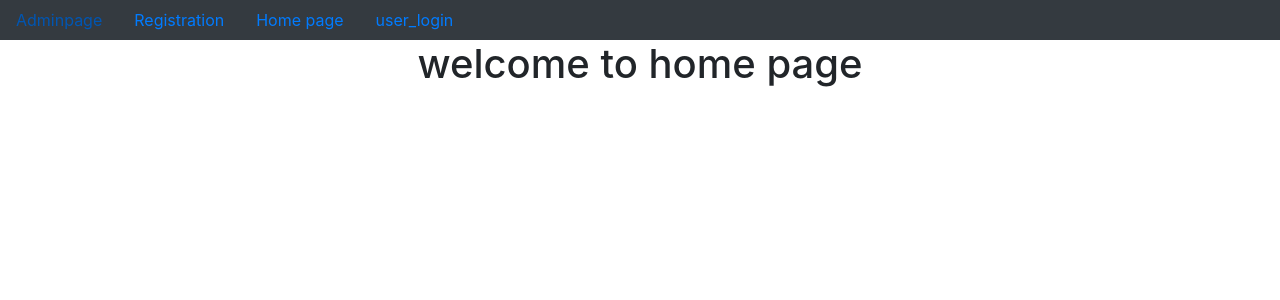
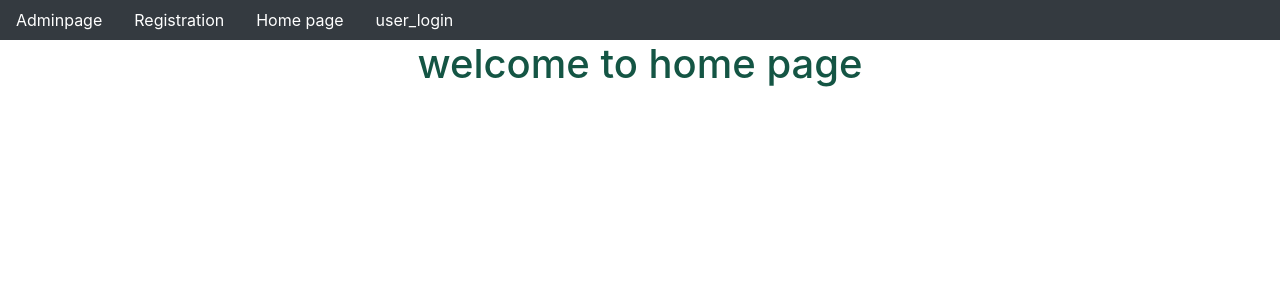
Before and after one commit to Lavanya19321/user_registration_form, a Django app: page /home/ in a window 1280 px wide. Shown: the top 300 px of the page. Run offline with Django 4.2, Linux system fonts and the light colour scheme.

Commit message:
first commit

```diff
--- a/app/models.py
+++ b/app/models.py
@@ -6,3 +6,5 @@ class profile(models.Model):
     username=models.OneToOneField(User,on_delete=models.CASCADE)
     address=models.TextField()
     profile_pic=models.ImageField()
+    def __str__(self):
+        return self.username
--- a/app/views.py
+++ b/app/views.py
@@ -1,8 +1,10 @@
 from django.shortcuts import render
 from django.http import HttpResponse,HttpResponseRedirect
 from django.core.mail import send_mail
-from django.contrib.auth import authenticate,login
+from django.contrib.auth import authenticate,login,logout
 from django.urls import reverse
+from django.contrib.auth.decorators import login_required
+from app.models import *
 
 from app.forms import *
 
@@ -59,3 +61,16 @@ def home(request):
         d={'username':username}
         return render(request,'home.html',d)
     return render(request,'home.html',)
+
+@login_required
+def user_logout(request):
+    logout(request)
+    return HttpResponseRedirect(reverse('home'))
+
+@login_required
+def profile_display(request):
+    un=request.session.get('username')
+    uo=User.objects.get(username=un)
+    po=profile.objects.get(username=uo)
+    d={'uo':uo,'po':po}
+    return render(request,'profile_display.html',d)
--- a/project10/urls.py
+++ b/project10/urls.py
@@ -25,6 +25,8 @@ urlpatterns = [
     path('register',register,name='register'),
     path('user_login/',user_login,name='user_login'),
     path('home/',home,name='home'),
+    path('user_logout/',user_logout,name='user_logout'),
+    path('profile_display/',profile_display,name='profile_display'),
 
 
 ]+static(settings.MEDIA_URL,document_root=settings.MEDIA_ROOT)
--- a/templates/dummy.html
+++ b/templates/dummy.html
@@ -13,10 +13,15 @@
   </head>
   <body>
     <nav class="nav bg-dark nav-dark">
-        <a href="{% url 'admin:index' %}" class="nav-link">Adminpage</a>
-        <a href="{% url 'register' %}" class="nav-link">Registration</a>
-        <a href="{% url 'home' %}" class="nav-link">Home page</a>
-        <a href="{% url 'user_login' %}" class="nav-link">user_login</a>
+        <a href="{% url 'admin:index' %}" class="nav-link"  style="color:white">Adminpage</a>
+        <a href="{% url 'register' %}" class="nav-link"  style="color:white">Registration</a>
+        <a href="{% url 'home' %}" class="nav-link"  style="color:white">Home page</a>
+        {% if user.is_authenticated %}
+          <a href="{% url 'profile_display' %}" class="nav-link"  style="color:white">profile_display</a>
+          <a href="{% url 'user_logout' %}" class="nav-link"  style="color:white">user_logout</a>
+        {% else %}
+          <a href="{% url 'user_login' %}" class="nav-link"  style="color:white">user_login</a>
+        {% endif %}
 
 
 
--- a/templates/home.html
+++ b/templates/home.html
@@ -8,9 +8,9 @@
 {% block body_block %}
      <center>
           {% if username %}
-        <h1>welcome to home page  {{username}}</h1>
+        <h1  style="color:rgb(148, 102, 27)">welcome to home page Mr/Ms {{username}}</h1>
         {% else %}
-        <h1>welcome to home page</h1>
+        <h1 style="color:rgb(20, 85, 68)">welcome to home page</h1>
         {% endif %}
      </center>
 {% endblock %}
```
Also changed, not shown: templates/profile_display.html (added, +17 -0 lines), db.sqlite3, media/hero_ram_X52G4JQ.jfif (added), media/prabhas_5Y9YZex.jfif (added).
